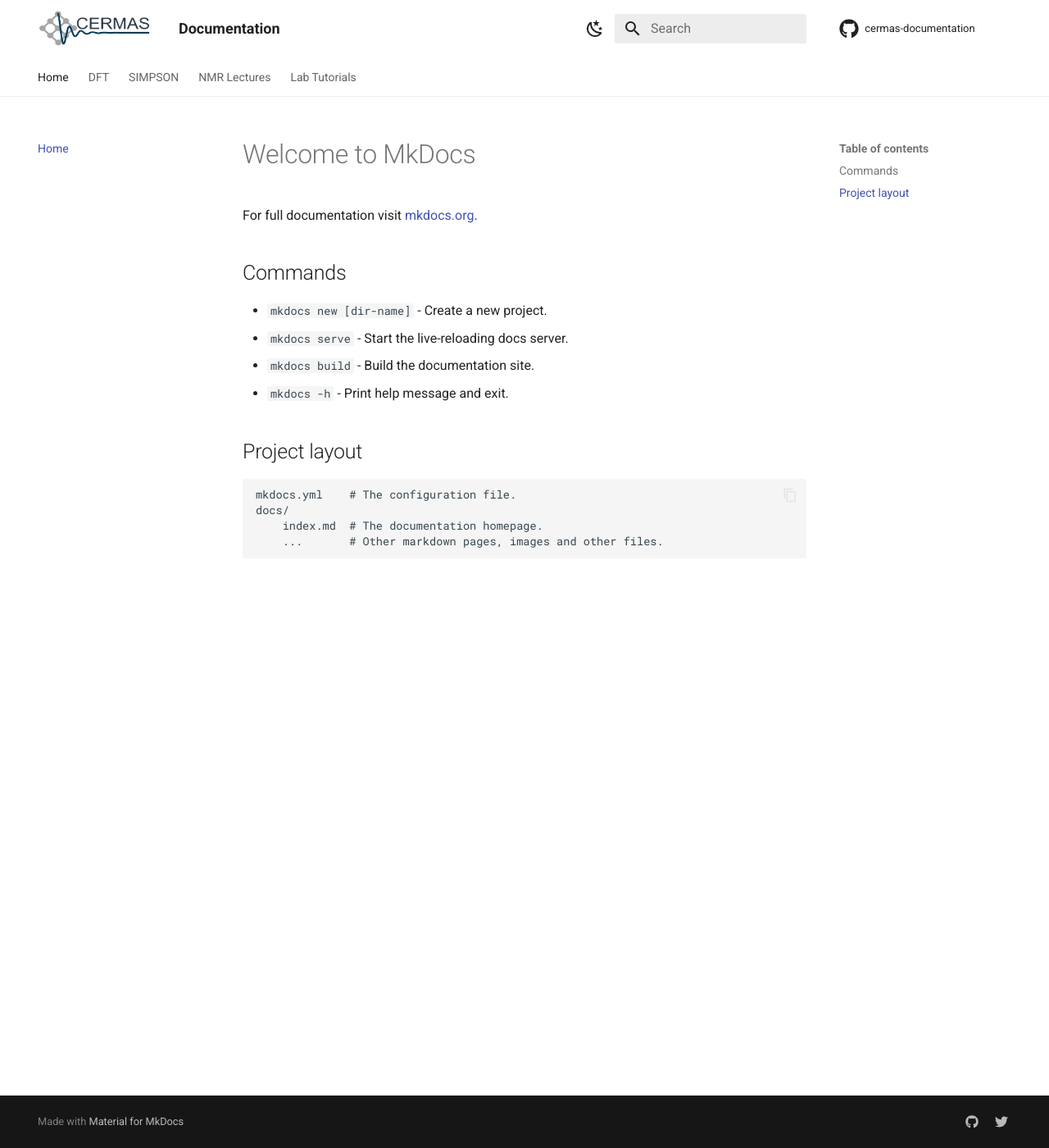
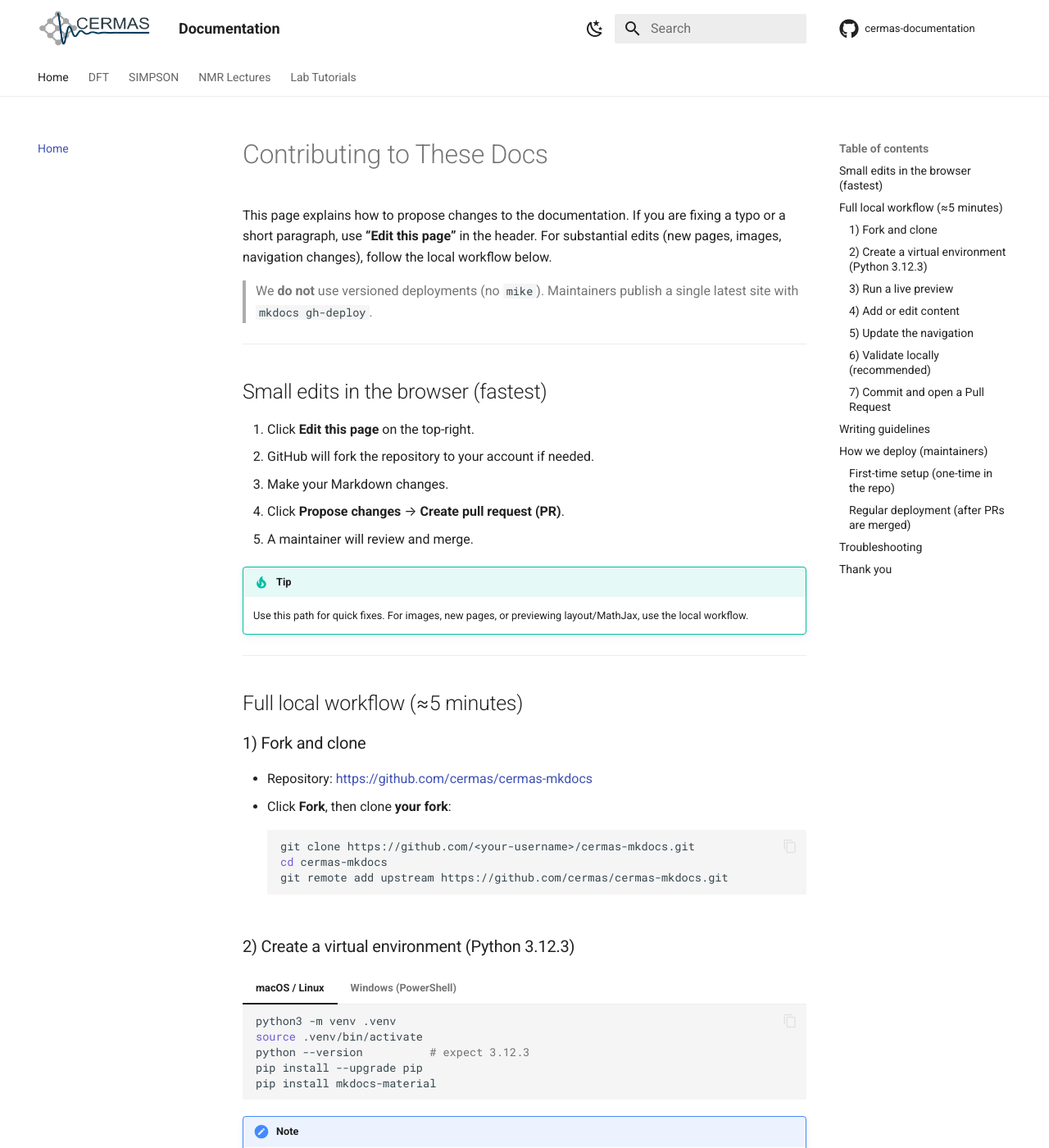
Before and after one commit to cermas/cermas-mkdocs, an MkDocs documentation site: the page built from docs/index.md, in a window 1280 px wide and 1400 px high. Shown: the whole window at 82% size. Built offline with MkDocs 1.6.1 and Material for MkDocs 9.7.7, drawn with Linux system fonts in a browser that asks for light colours; comment, search, counter and statistics services are not loaded; the version menu is left out; some of the changed text lies outside the part shown.

Commit message:
new home page and new layout for 01_loss_user_configuration

````diff
--- a/docs/index.md
+++ b/docs/index.md
@@ -1,17 +1,197 @@
-# Welcome to MkDocs
+# Contributing to These Docs
 
-For full documentation visit [mkdocs.org](https://www.mkdocs.org).
+This page explains how to propose changes to the documentation. If you are fixing a typo or a short paragraph, use **“Edit this page”** in the header. For substantial edits (new pages, images, navigation changes), follow the local workflow below.
 
-## Commands
+> We **do not** use versioned deployments (no `mike`). Maintainers publish a single latest site with `mkdocs gh-deploy`.
 
-* `mkdocs new [dir-name]` - Create a new project.
-* `mkdocs serve` - Start the live-reloading docs server.
-* `mkdocs build` - Build the documentation site.
-* `mkdocs -h` - Print help message and exit.
+---
 
-## Project layout
+## Small edits in the browser (fastest)
 
-    mkdocs.yml    # The configuration file.
-    docs/
-        index.md  # The documentation homepage.
-        ...       # Other markdown pages, images and other files.
+1. Click **Edit this page** on the top-right.
+2. GitHub will fork the repository to your account if needed.
+3. Make your Markdown changes.
+4. Click **Propose changes** → **Create pull request (PR)**.
+5. A maintainer will review and merge.
+
+!!! tip
+    Use this path for quick fixes. For images, new pages, or previewing layout/MathJax, use the local workflow.
+
+---
+
+## Full local workflow (≈5 minutes)
+
+### 1) Fork and clone
+
+- Repository: <https://github.com/cermas/cermas-mkdocs>
+- Click **Fork**, then clone **your fork**:
+  ```bash
+  git clone https://github.com/<your-username>/cermas-mkdocs.git
+  cd cermas-mkdocs
+  git remote add upstream https://github.com/cermas/cermas-mkdocs.git
+  ```
+
+### 2) Create a virtual environment (Python 3.12.3)
+
+=== "macOS / Linux"
+    ```bash
+    python3 -m venv .venv
+    source .venv/bin/activate
+    python --version          # expect 3.12.3
+    pip install --upgrade pip
+    pip install mkdocs-material
+    ```
+
+=== "Windows (PowerShell)"
+    ```powershell
+    py -3.12 -m venv .venv
+    .\.venv\Scripts\Activate.ps1
+    python --version          # expect 3.12.3
+    python -m pip install --upgrade pip
+    pip install mkdocs-material
+    ```
+
+!!! note
+    Dependencies are intentionally minimal. Any extra plugins required by the site are declared in `mkdocs.yml`.
+
+### 3) Run a live preview
+
+```bash
+mkdocs serve
+```
+
+Open <http://127.0.0.1:8000>. The site reloads automatically when you save files.
+
+### 4) Add or edit content
+
+- **Where to put files**
+  - Pages: place Markdown under `docs/` (use folders to organize).
+  - Images/figures: `docs/assets/` and reference as `![caption](assets/my-figure.png)`.
+
+- **Math (MathJax via Arithmatex)**
+  - Inline: `$\omega_c t$`
+  - Display:
+    ```latex
+    $$
+    \mathcal{Z}(\beta) = \mathrm{Tr}\, e^{-\beta \hat H}
+    $$
+    ```
+
+- **Admonitions**
+  ```markdown
+  !!! tip "Quick tip"
+      Use `mkdocs serve` while writing so you can see live changes.
+  ```
+
+- **Tabbed content**
+  ```markdown
+  === "Python"
+  ```python
+  print("hello")
+  ```
+  === "Bash"
+  ```bash
+  echo hello
+  ```
+  ```
+
+- **Code blocks**
+  Use language hints for syntax highlighting: ```python, ```bash, ```yaml, etc.
+
+### 5) Update the navigation
+
+Add your new page to `mkdocs.yml` under `nav:` so it appears in the sidebar:
+
+```yaml
+nav:
+  - Home: index.md
+  - DFT:
+      - DFT Overview: DFT/DFT.md
+      - New Tutorial: DFT/new-tutorial.md
+```
+
+!!! warning
+    YAML is whitespace-sensitive. Use two spaces for indentation. Ensure file paths match exactly.
+
+### 6) Validate locally (recommended)
+
+```bash
+mkdocs build --strict
+```
+
+This flags broken links, missing images, and undefined nav entries.
+
+### 7) Commit and open a Pull Request
+
+```bash
+git checkout -b docs/<short-topic>
+git add -A
+git commit -m "docs: add <short-topic> tutorial"
+git push origin docs/<short-topic>
+```
+
+Then open a PR on GitHub from your branch into `cermas:main`.
+
+---
+
+## Writing guidelines
+
+- **Headings:** one `#` title per page, then `##`, `###`, …
+- **Tone:** clear, concise, instructional. Prefer task-oriented sections (“Install…”, “Run…”, “Interpret…”).
+- **Filenames:** lowercase with hyphens, e.g. `installation-aocl.md`. Avoid spaces in filenames.
+- **Links:** prefer relative links, e.g. `[CASTEP runner](../DFT/Python%20Runner.md)`.
+- **Images:** keep ≤ 1600 px wide, compressed; place under `docs/assets/`.
+- **Code:** runnable, minimal, and consistent with current instructions.
+- **References:** when citing literature, include a short context sentence and a link.
+
+---
+
+## How we deploy (maintainers)
+
+We publish the **latest** site with **GitHub Pages** using MkDocs’ built-in deploy command.
+
+### First-time setup (one-time in the repo)
+
+1. Ensure Pages is enabled: **Settings → Pages**.
+2. Source: **Deploy from a branch**, pick the `gh-pages` branch after first deploy.
+
+### Regular deployment (after PRs are merged)
+
+```bash
+mkdocs gh-deploy --force
+```
+
+- This builds the site and pushes to the `gh-pages` branch.
+- The site is served at the URL configured in `site_url` (e.g., `https://cermas.github.io/cermas-mkdocs/`).
+- If the site doesn’t update, clear the browser cache or re-run with `--clean`:
+  ```bash
+  mkdocs gh-deploy --force --clean
+  ```
+
+!!! info
+    We do not keep multiple hosted versions. If you want to reference historical states, use **git tags** and a `CHANGELOG.md` page.
+
+---
+
+## Troubleshooting
+
+??? note "The site does not update when I add a page"
+    - Ensure you **added the file to `nav:`** in `mkdocs.yml` and that the path is correct.
+    - Run `mkdocs build --strict` to surface errors.
+
+??? note "`mkdocs: command not found`"
+    - Activate the virtual environment first.
+    - Verify installation: `pip show mkdocs-material`.
+
+??? note "Port 8000 already in use"
+    - Stop the previous server or run `mkdocs serve -a 127.0.0.1:8001`.
+
+??? note "Math is not rendering"
+    - Use `$$ ... $$` for display math and `$ ... $` inline.
+    - Do not indent math blocks unless they are inside a fenced code block.
+
+---
+
+## Thank you
+
+Every contribution helps. If you are unsure about scope or placement, open a **Draft PR** and ask for feedback.
````
Also changed, not shown: docs/Lab Tutorials/01_loss_user_configuration.md (+24 -23 lines).
